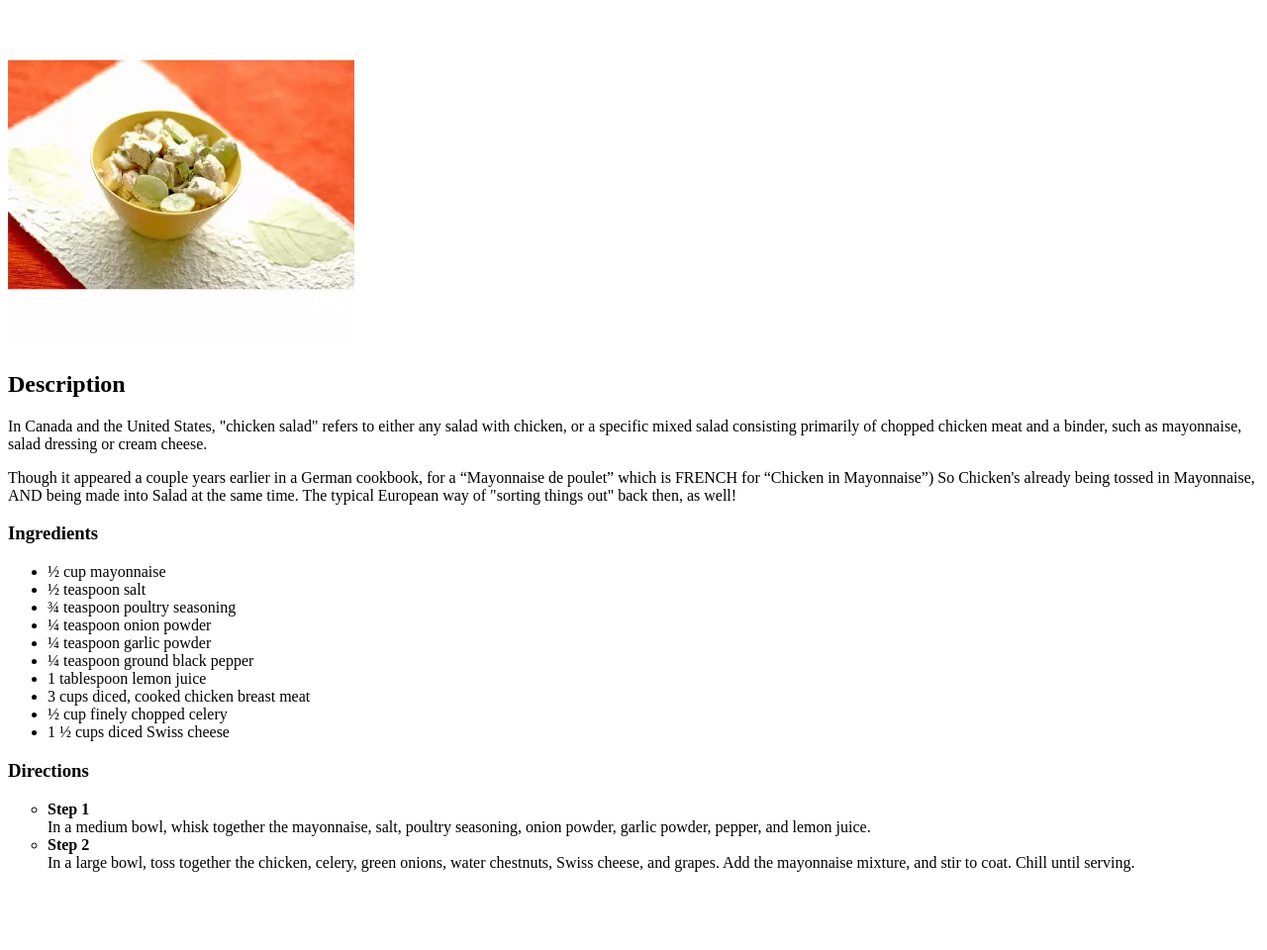
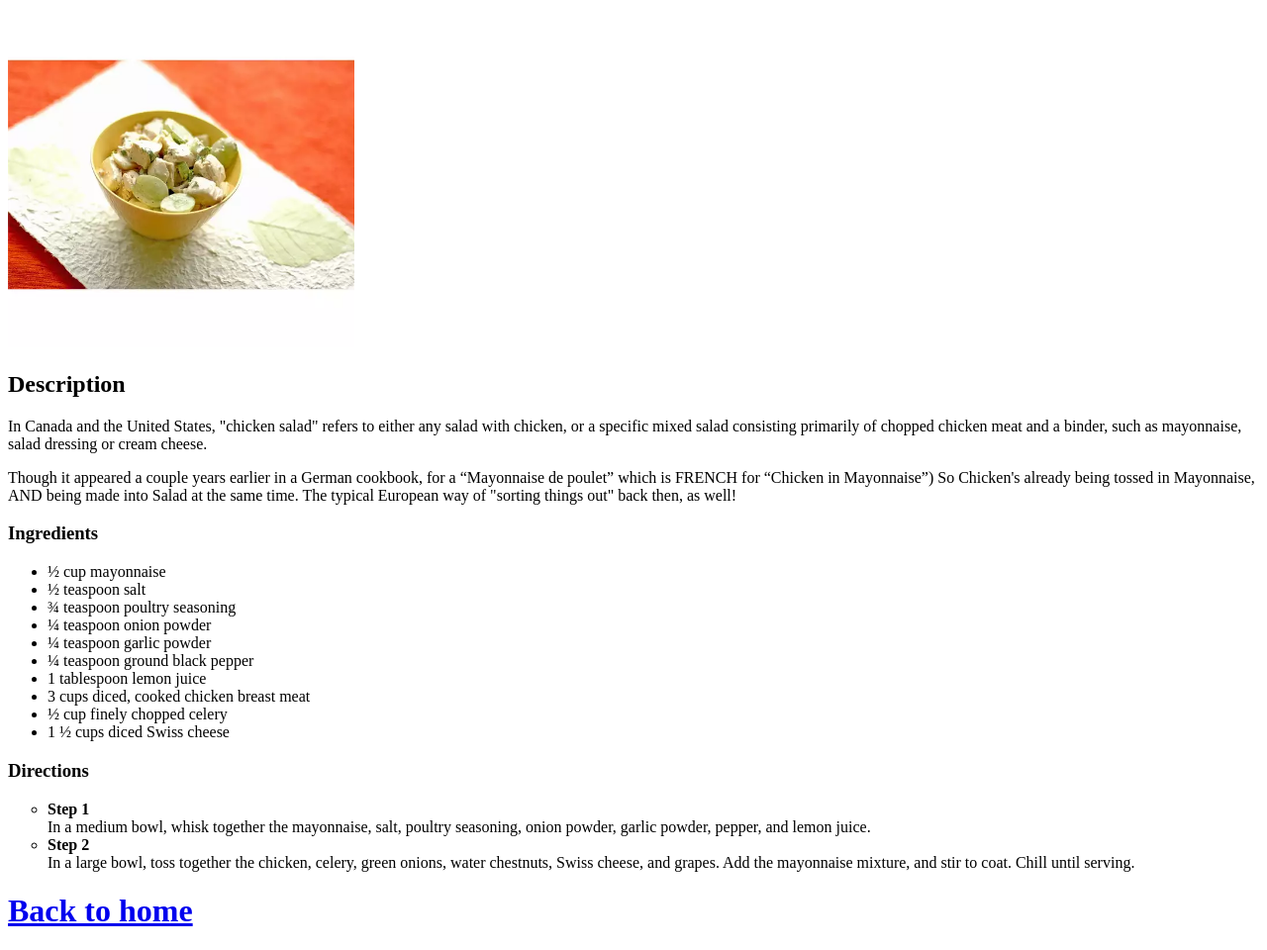
Before and after one commit to andreijoshuavalencia/odin-recipes, a plain HTML site: page recipes/chicken-salad.html in a window 1280 px wide. Shown: the part 79-1039 px from the top of the page at 99% size. Before the commit the page ends 976 px from the top, so only its background shows below. Drawn offline with Linux system fonts and the light colour scheme.

Commit message:
added a "home" navigation on the recipe pages

```diff
--- a/recipes/chicken-salad.html
+++ b/recipes/chicken-salad.html
@@ -43,5 +43,7 @@
         In a large bowl, toss together the chicken, celery, green onions, water chestnuts, Swiss cheese, and grapes. Add the mayonnaise mixture, and stir to coat. Chill until serving.
     </ol>
 
+    <h1><a href="../index.html">Back to home</a></h1>
+
 </body>
 </html>
```
Also changed, not shown: recipes/lasagna.html (+1 -1 lines), recipes/strawberry-pie.html (+1 -1 lines).
